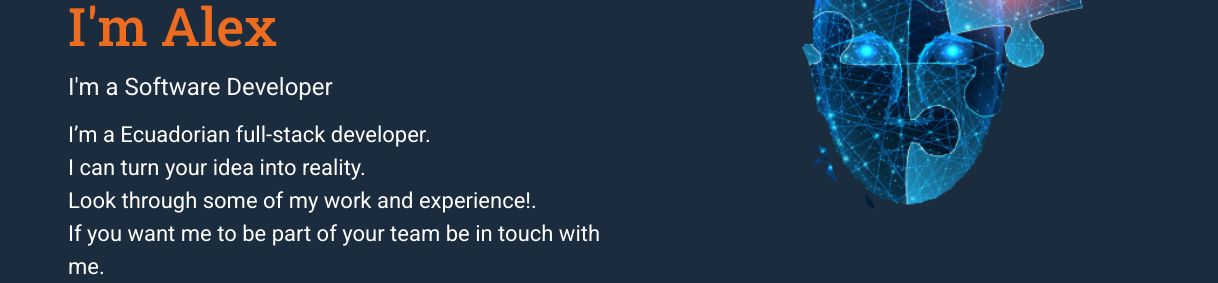
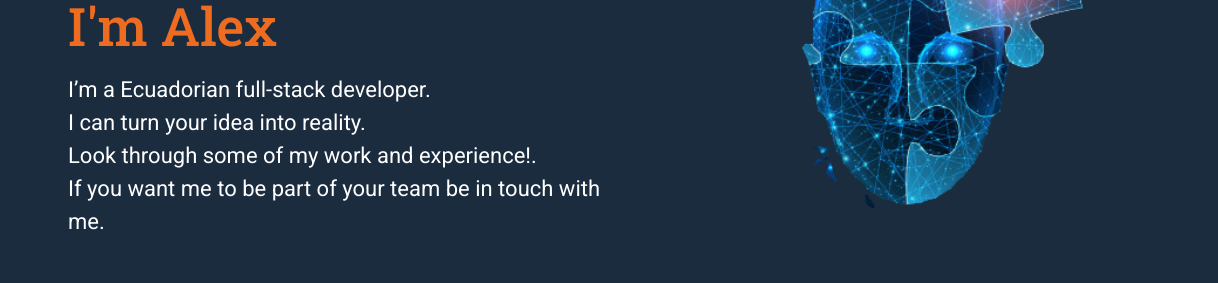
Before and after one commit to Alexoid1/Portafolio, a website: page index.html in a window 1280 px wide. Shown: the part 321-604 px from the top of the page, 62-1280 px from the left. Drawn offline with nearby package versions, Linux system fonts and the light colour scheme.

Commit message:
fix header

```diff
--- a/index.html
+++ b/index.html
@@ -47,7 +47,7 @@
         <div class='col-11 hithereC'>
           <div class='marginTop'>
             <h1 id='hiThere'>Hey There.<br>I'm Alex</h1>
-            <h4 class='text-light fontS mt-3' id='im'>I'm a Software Developer</h4>
+
             <p class='mt-3' id='ican'>I’m a Ecuadorian full-stack developer.<br>
               I can turn your idea into reality.<br>
               Look through some of my work and experience!.<br>
```
